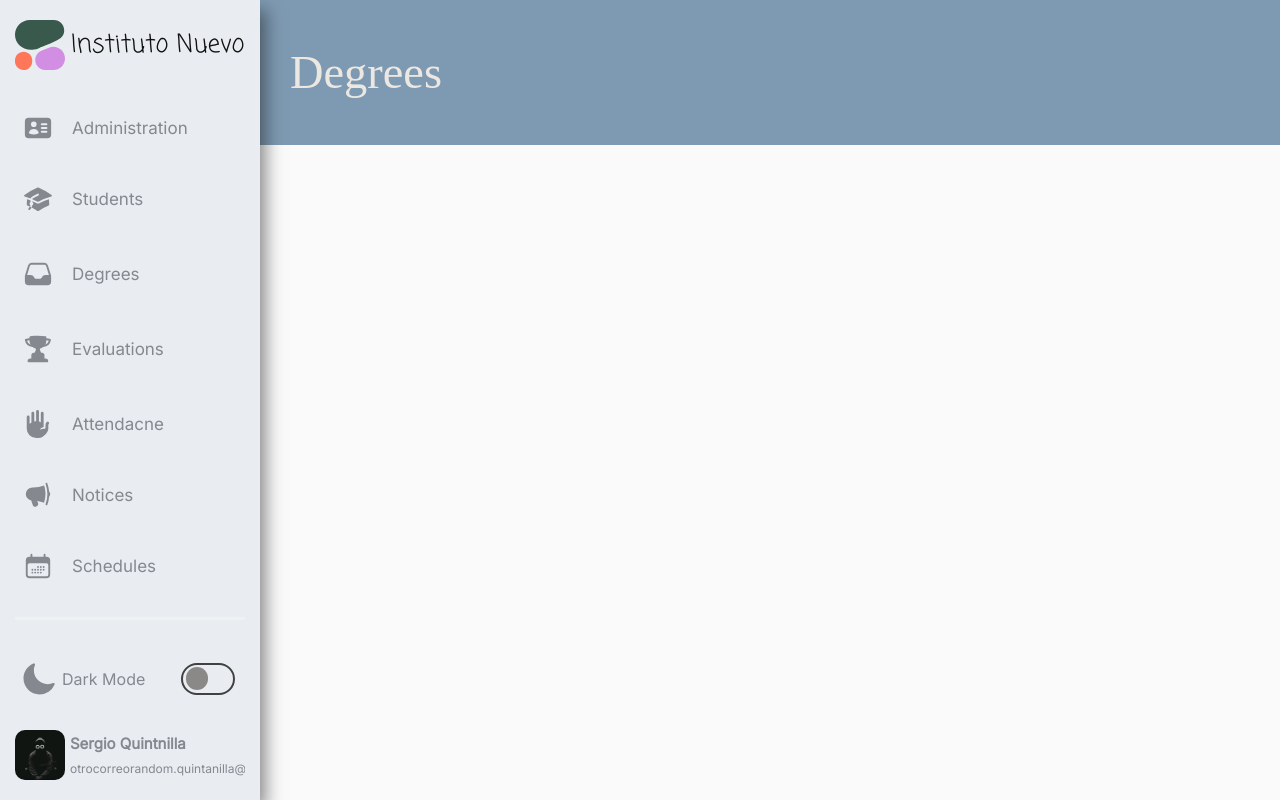
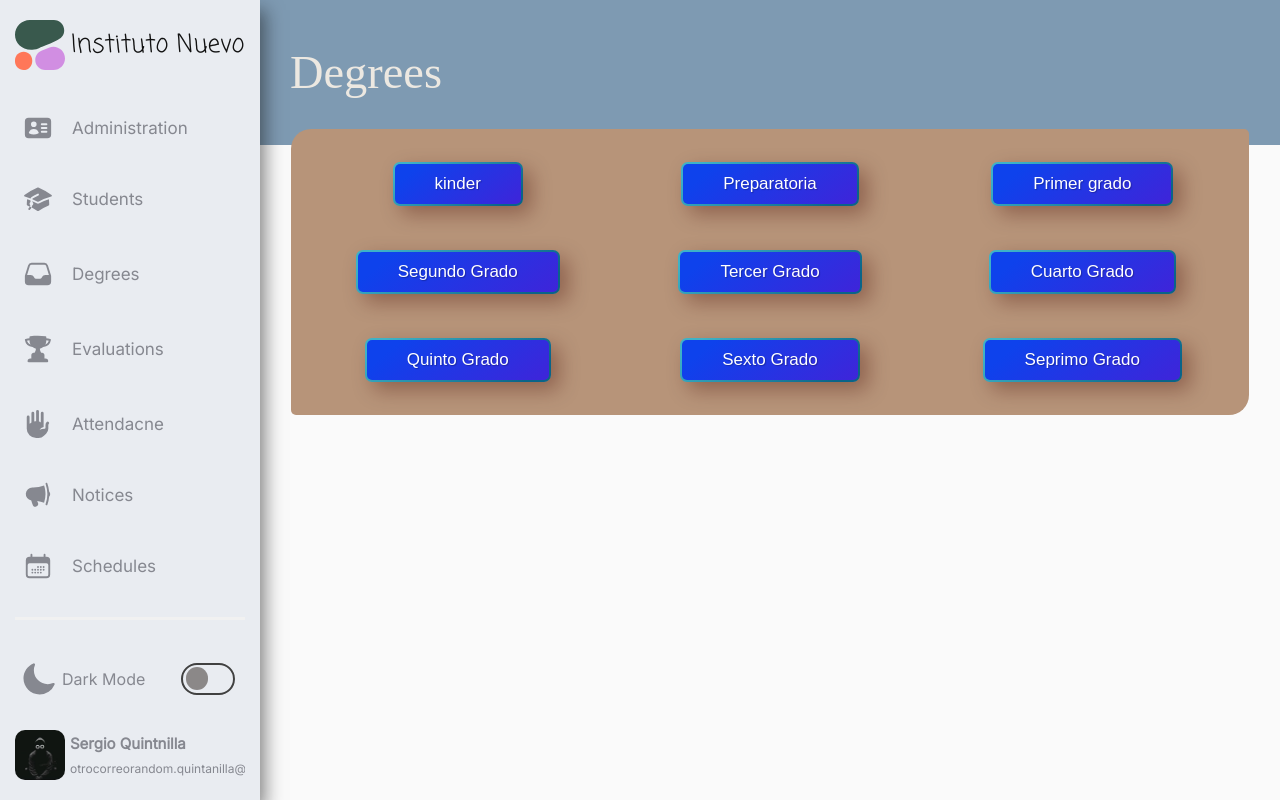
Before and after one commit to SKsergio/SCodeM, a Vue app: page /dashboard/degree/degrees in a window 1280 px wide. Built offline with nearby package versions, Linux system fonts and the light colour scheme; a web font is replaced by a local one.

Commit message:
first  stpes with slider components

```diff
--- /dev/null
+++ b/src/components/buttons/BtnComponent.vue
@@ -0,0 +1,35 @@
+<template>
+    <button class="button">{{name}}</button>
+</template>
+
+<script setup lang="ts">
+    defineProps<{
+        name:string
+    }>()
+</script>
+
+<style scoped>
+.button {
+    background: linear-gradient(140.14deg, #0e42ec 15.05%, #471fd6 114.99%)
+    padding-box,
+    linear-gradient(142.51deg, #3eb2c7 8.65%, #0a6488 88.82%) border-box;
+    border-radius: 7px;
+    border: 2px solid transparent;
+    text-shadow: 1px 1px 1px #00000040;
+    box-shadow: 8px 8px 20px 0px #45090059;
+    padding: 10px 40px;
+    line-height: 20px;
+    cursor: pointer;
+    transition: all 0.3s;
+    color: white;
+    font-size: 17px;
+    font-weight: 500;
+    min-width: 50px;
+}
+
+.button:hover {
+  box-shadow: none;
+  opacity: 80%;
+}
+
+</style>
--- /dev/null
+++ b/src/components/generics/SlideComponent.vue
@@ -0,0 +1,50 @@
+<template>
+    <div class="slide">
+        <section class="slide_items" v-for="(item, index) in elements" :key="index">
+            <BtnComponent :name="item"></BtnComponent>
+        </section>
+    </div>
+</template>
+
+<script setup lang="ts">
+    import BtnComponent from '../buttons/BtnComponent.vue';
+    defineProps<{
+        algo:string
+    }>()
+
+    const elements = [
+        'kinder',
+        'Preparatoria',
+        'Primer grado',
+        'Segundo Grado',
+        'Tercer Grado',
+        'Cuarto Grado',
+        'Quinto Grado',
+        'Sexto Grado',
+        'Seprimo Grado'
+    ]
+</script>
+
+<style scoped>
+    @import url('@/css/variables.css');
+    .slide{
+        background: var(--color-eight);
+        display: grid;
+        grid-template-columns: repeat(3, 1fr);
+        gap: 38px;
+        padding: 30px;
+        border-radius: 20px 5px 20px 5px;
+    }
+    .slide_items{
+        display: flex;
+        flex-wrap: wrap;
+        justify-content: center;
+        align-items: center;
+        height: 50px;
+    }
+    .btn_linker{
+        background-color: rgb(30, 6, 54);
+        width: 100%;
+        height: 100%;
+    }
+</style>
--- a/src/views/Users/degrees/DegreeView.vue
+++ b/src/views/Users/degrees/DegreeView.vue
@@ -1,12 +1,21 @@
 <template>
     <div>
         <HeaderComponent :title="'Degrees'"></HeaderComponent>
+        <div class="conatiner_crud">
+            <SlideComponent :algo="'jijija'"></SlideComponent>
+        </div>
     </div>
 </template>
 
 <script setup lang="ts">
     import HeaderComponent from '@/components/templates/HeaderComponent.vue';
+    import SlideComponent from '@/components/generics/SlideComponent.vue';
 </script>
 
 <style scoped>
+    .conatiner_crud{
+        width: 94%;
+        margin: 0 auto;
+        margin-top: -16px;
+    }
 </style>
```
